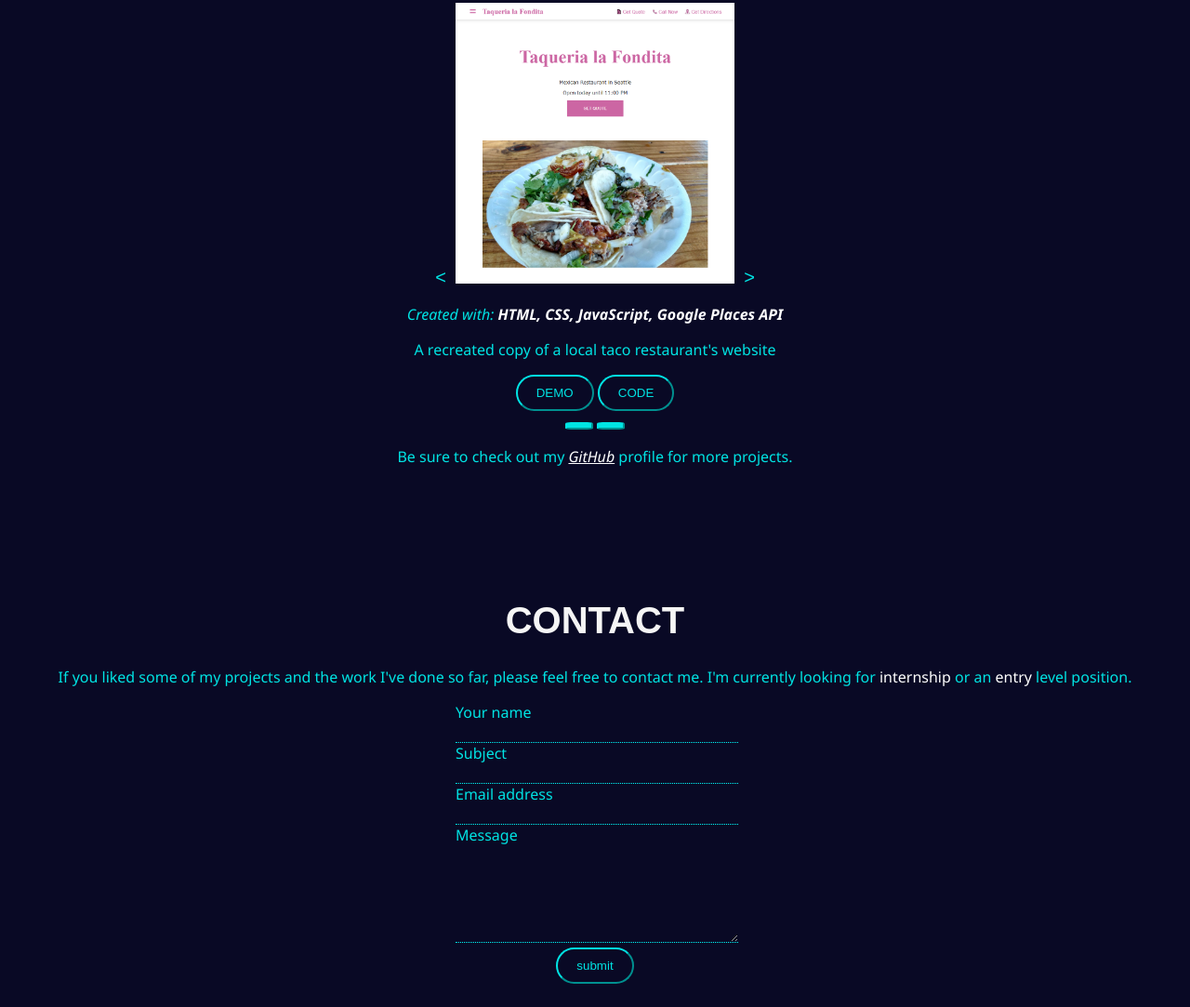
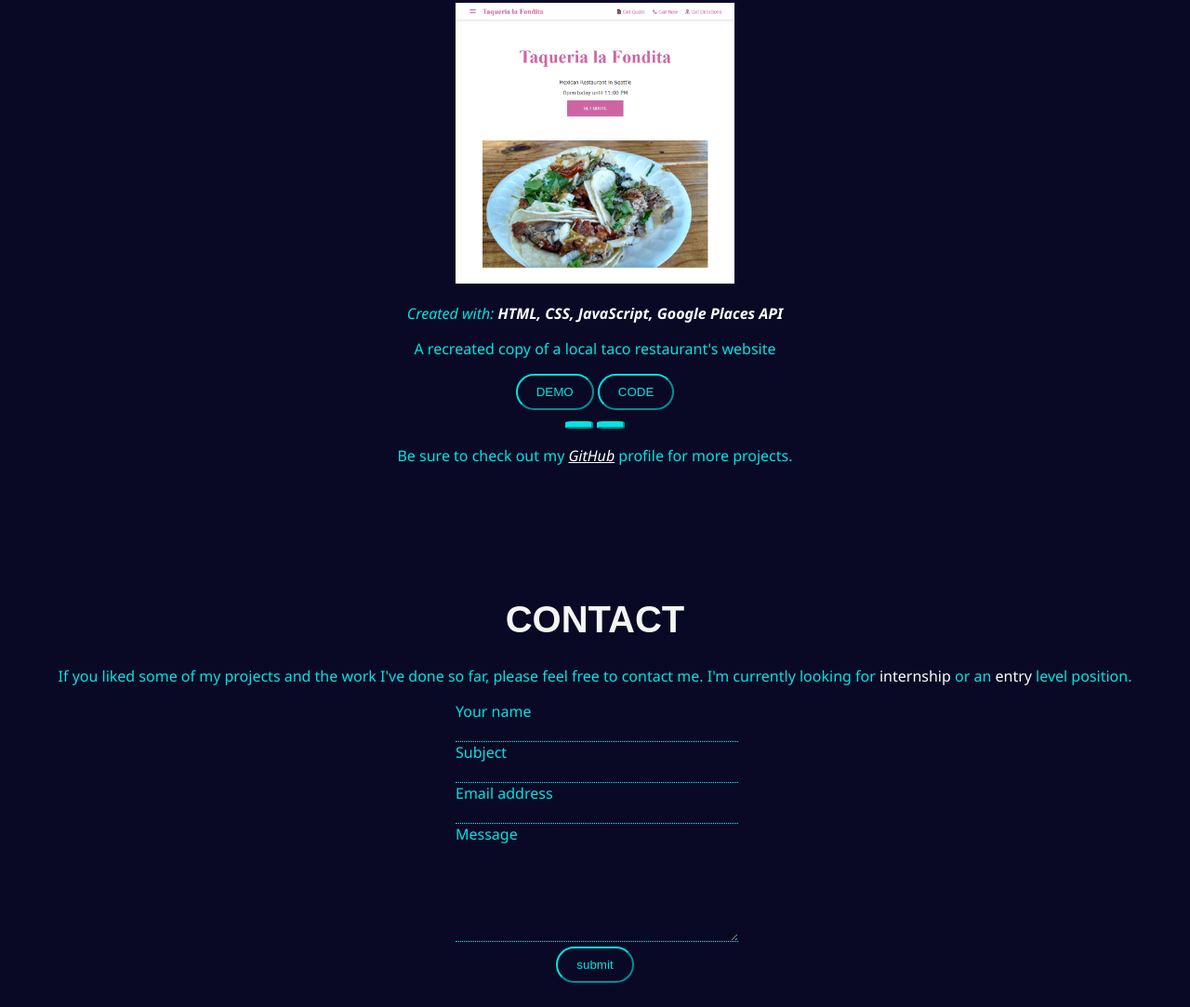
Before and after one commit to Henryn21/Portfolio-site, a plain HTML site: page index.html in a window 1280 px wide. Shown: the part 1039-2122 px from the top of the page at 93% size. Drawn offline with Linux system fonts and the light colour scheme.

Commit message:
removed arrows
Too small and moved when clicked due to dependance on image height

```diff
--- a/index.html
+++ b/index.html
@@ -30,9 +30,7 @@
         <p class="textContent">Some of the projects I have created so far:</p>
         <div id="projectDiv">
             <p id="projectTitle">Taco restaurant website</p>
-            <button id="leftButton" value="left"><</button>
             <img src="images/taco.PNG" id="screenShot">
-            <button id="rightButton" value="right">></button>
             <p id="italicLine">Created with: <span id="techUsed">HTML, CSS, JavaScript, Google Places API</span></p>
             <p id="projectDescription">A recreated copy of a local taco restaurant's website</p>
             <button class="button">DEMO</button>
--- a/script.js
+++ b/script.js
@@ -52,11 +52,7 @@ function shiftIndex(direction){
         showCard(cardIndex);
     }
 }
-//add listner to both buttons
-let leftButton=document.querySelector("#leftButton");
-let rightButton=document.querySelector("#rightButton");
-leftButton.addEventListener("click", function(){shiftIndex("left");});
-rightButton.addEventListener("click", function(){shiftIndex("right");});
+
 //buttons for mobile (lazy fix while 2 projects exist)
 let leftMobileButton=document.querySelector("#project1");
 let rightMobileButton=document.querySelector("#project2");
--- a/style.css
+++ b/style.css
@@ -46,21 +46,7 @@ h1{
     padding: 10px 20px;
     text-align: center;
 }
-#leftButton{
-    color: rgb(1, 228, 228);
-    background-color: rgb(9, 9, 37);
-    border: none;
-    font-size: 20px;
-    /* display: none; */
-}
-#rightButton{
-    /* position:absolute; */
-    color: rgb(1, 228, 228);
-    background-color: rgb(9, 9, 37);
-    border: none;
-    font-size: 20px;
-    /* display: none; */
-}
+
 
 #technologies{
     color: white;
```
